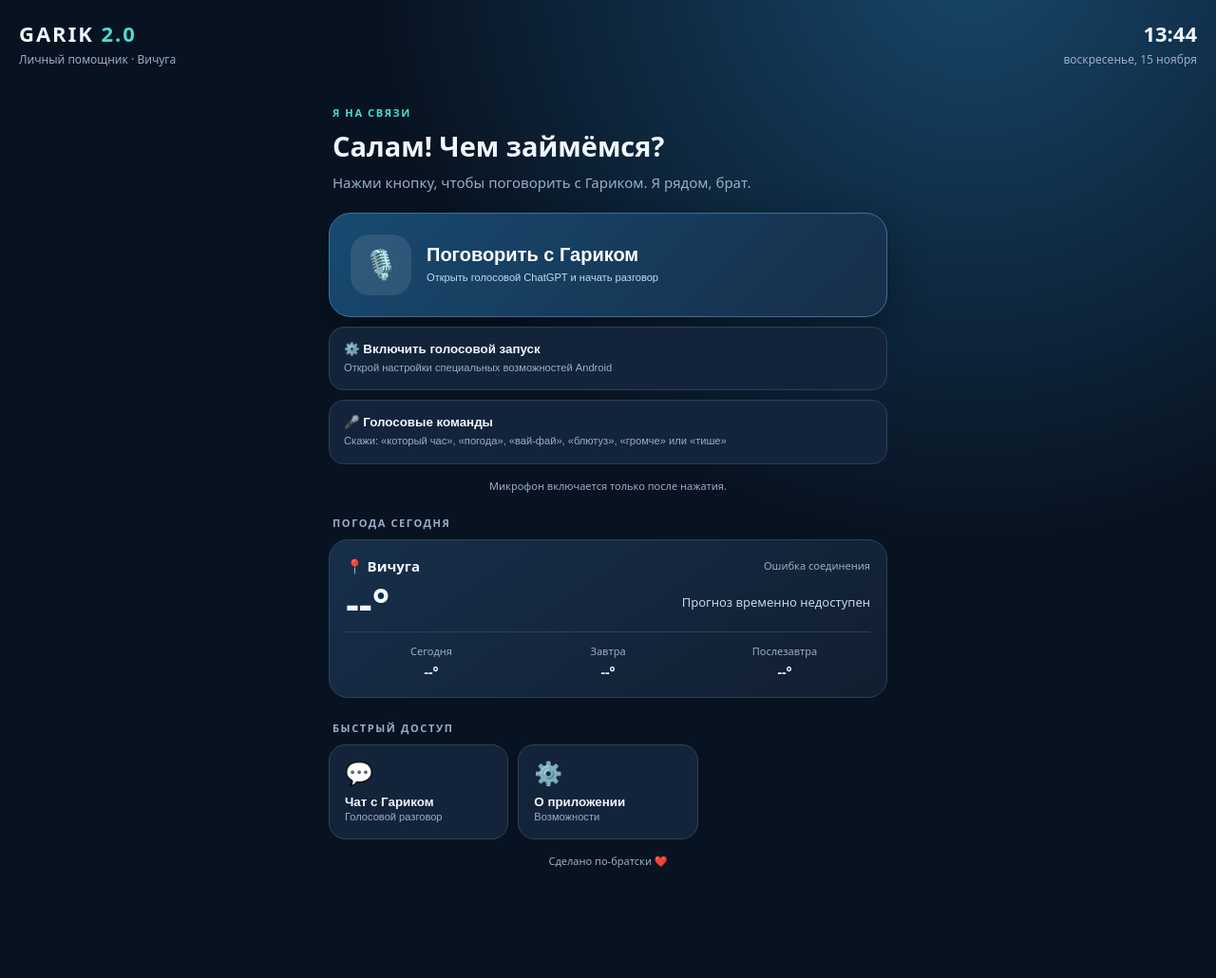
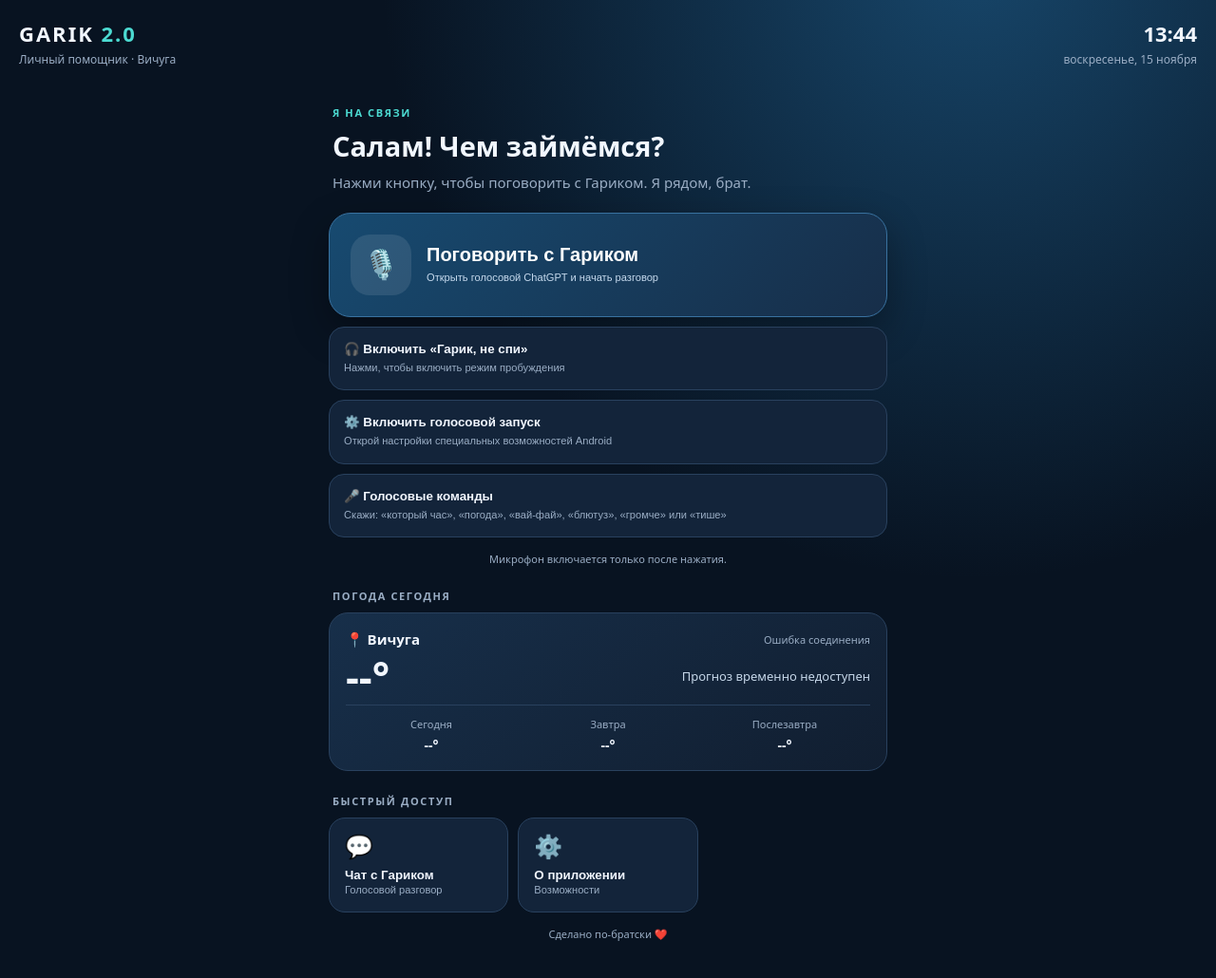
Before and after one commit to mikevolgov-oss/GARIK-2.0, a plain HTML site: page app/src/main/assets/index.html in a window 1280 px wide. Shown: the whole page at 95% size. Before the commit the page ends 958 px from the top, so only its background shows below. Drawn offline with Linux system fonts and the light colour scheme.

Commit message:
Add wake phrase toggle to GARIK home screen

```diff
--- a/app/src/main/assets/index.html
+++ b/app/src/main/assets/index.html
@@ -4,11 +4,15 @@
 <header><div><div class="brand">GARIK <span>2.0</span></div><div class="sub">Личный помощник · Вичуга</div></div><div><div class="clock" id="clock">--:--</div><div class="date" id="date"></div></div></header>
 <main><section class="hello"><div class="eyebrow">Я НА СВЯЗИ</div><h1>Салам! Чем займёмся?</h1><p>Нажми кнопку, чтобы поговорить с Гариком. Я рядом, брат.</p></section>
 <button class="talk" onclick="openAssistant()"><div class="talkrow"><div class="mic">🎙️</div><div><strong>Поговорить с Гариком</strong><small>Открыть голосовой ChatGPT и начать разговор</small></div></div></button>
+<button class="setup" onclick="toggleWakeWord()">🎧 Включить «Гарик, не спи»<small><span id="wakeStatus">Проверяю режим пробуждения…</span></small></button>
 <button class="setup" onclick="enableVoiceLaunch()">⚙️ Включить голосовой запуск<small><span id="voiceStatus">Проверяю состояние голосового запуска…</span></small></button>
 <button class="setup" onclick="listenCommand()">🎤 Голосовые команды<small>Скажи: «который час», «погода», «вай-фай», «блютуз», «громче» или «тише»</small></button><div id="commandStatus" class="status">Микрофон включается только после нажатия.</div><div class="section">ПОГОДА СЕГОДНЯ</div><section class="weather"><div class="weatherhead"><b>📍 Вичуга</b><span id="updated">Загружаю…</span></div><div class="weatherbody"><div class="temp" id="temp">--°</div><div class="condition" id="condition">Проверяю погоду</div></div><div class="forecast" id="forecast"><div class="day">Сегодня<b>--°</b></div><div class="day">Завтра<b>--°</b></div><div class="day">Послезавтра<b>--°</b></div></div></section>
 <div class="section">БЫСТРЫЙ ДОСТУП</div><div class="actions"><button class="action" onclick="openAssistant()"><i>💬</i><b>Чат с Гариком</b><small>Голосовой разговор</small></button><button class="action" onclick="panel('about')"><i>⚙️</i><b>О приложении</b><small>Возможности</small></button></div>
-<section class="panel" id="about"><h3>GARIK 2.0</h3><p style="color:var(--muted);line-height:1.6">Голосовой ChatGPT, прогноз погоды в Вичуге и часы. Это обычное приложение, не замена рабочего стола Android.</p></section><div class="status">Сделано по-братски ❤️</div></main>
+<section class="panel" id="about"><h3>GARIK 2.1</h3><p style="color:var(--muted);line-height:1.6">Голосовой ChatGPT, пробуждение по фразе «Гарик, не спи», прогноз погоды в Вичуге и часы. Это обычное приложение, не замена рабочего стола Android.</p></section><div class="status">Сделано по-братски ❤️</div></main>
 <script>
+function toggleWakeWord(){try{if(Android.isWakeWordActive()){Android.stopWakeWord()}else{Android.startWakeWord()}}catch(e){wakeWordResult(false,'Не удалось переключить режим пробуждения.')}}
+function wakeWordResult(active,message){let el=document.getElementById('wakeStatus');if(el)el.textContent=message||(active?'Режим пробуждения включён':'Режим пробуждения выключен')}
+function refreshWakeStatus(){try{let active=Android.isWakeWordActive();wakeWordResult(active,active?'Слушаю фразу «Гарик, не спи»':'Нажми, чтобы включить постоянное распознавание')}catch(e){wakeWordResult(false,'Нажми, чтобы включить режим пробуждения')}}
 function clock(){let d=new Date();document.getElementById('clock').textContent=d.toLocaleTimeString('ru-RU',{hour:'2-digit',minute:'2-digit'});document.getElementById('date').textContent=d.toLocaleDateString('ru-RU',{weekday:'long',day:'numeric',month:'long'})}clock();setInterval(clock,10000);
 function openAssistant(){if(window.Android&&Android.openChatGPT)Android.openChatGPT();else location.href='https://chatgpt.com/'}
 function listenCommand(){document.getElementById('commandStatus').textContent='Слушаю…';Android.startCommandRecognition()}
@@ -24,7 +28,7 @@ if(s.includes('гарик')||s.includes('чат')||s.includes('поговор'))
 commandResult('Пока знаю команды: время, погода, Wi-Fi, Bluetooth, громче и тише. Для разговора скажи «Гарик».')}
 function refreshVoiceStatus(){const el=document.getElementById('voiceStatus');if(!el)return;try{if(window.Android&&typeof Android.isVoiceServiceEnabled==='function'){el.textContent=Android.isVoiceServiceEnabled()?'Голосовой запуск включён ✓':'Нажми, чтобы включить голосовой запуск в настройках Android';}else{el.textContent='Открой настройки специальных возможностей Android';}}catch(e){el.textContent='Проверь разрешение голосового запуска в настройках Android';}}
 function enableVoiceLaunch(){if(window.Android&&typeof Android.openAccessibilitySettings==='function'){Android.openAccessibilitySettings();return}alert('Открой настройки специальных возможностей Android и найди GARIK OS.')}
-document.addEventListener('visibilitychange',()=>{if(!document.hidden)refreshVoiceStatus()});window.addEventListener('pageshow',refreshVoiceStatus);refreshVoiceStatus();
+document.addEventListener('visibilitychange',()=>{if(!document.hidden){refreshVoiceStatus();refreshWakeStatus()}});window.addEventListener('pageshow',()=>{refreshVoiceStatus();refreshWakeStatus()});refreshVoiceStatus();refreshWakeStatus();
 function panel(id){document.querySelectorAll('.panel').forEach(p=>p.classList.toggle('open',p.id===id&&!p.classList.contains('open')))}
 const wx={0:'Ясно',1:'Преимущественно ясно',2:'Переменная облачность',3:'Пасмурно',45:'Туман',51:'Морось',61:'Небольшой дождь',63:'Дождь',65:'Сильный дождь',71:'Небольшой снег',73:'Снег',75:'Сильный снег',80:'Ливневый дождь',95:'Гроза'};
 function renderWeather(raw){try{let j=JSON.parse(raw),c=j.current;document.getElementById('temp').textContent=Math.round(c.temperature_2m)+'°';document.getElementById('condition').innerHTML=(wx[c.weather_code]||'Погодные условия')+'<br>Ощущается '+Math.round(c.apparent_temperature)+'°<br>Ветер '+Math.round(c.wind_speed_10m)+' км/ч';let n=['Сегодня','Завтра','Послезавтра'];document.getElementById('forecast').innerHTML=n.map((x,i)=>'<div class="day">'+x+'<b>'+Math.round(j.daily.temperature_2m_max[i])+'° / '+Math.round(j.daily.temperature_2m_min[i])+'°</b></div>').join('');document.getElementById('updated').textContent='Обновлено сейчас'}catch(e){renderWeatherError()}}
```
